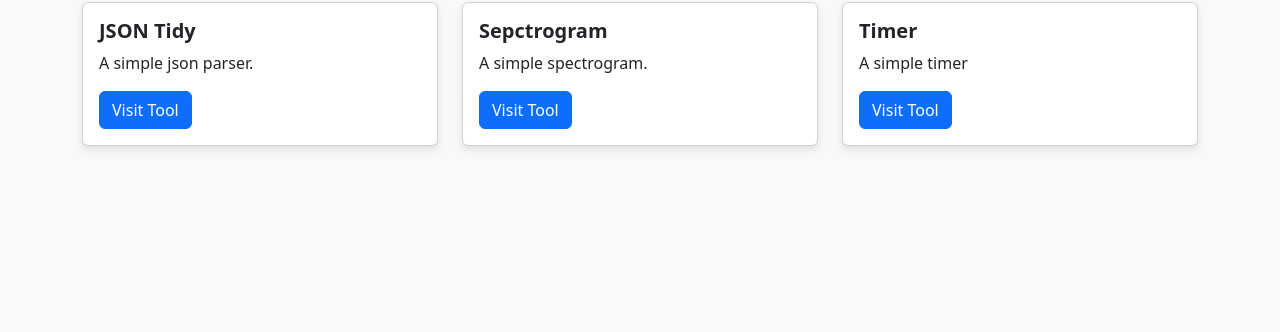
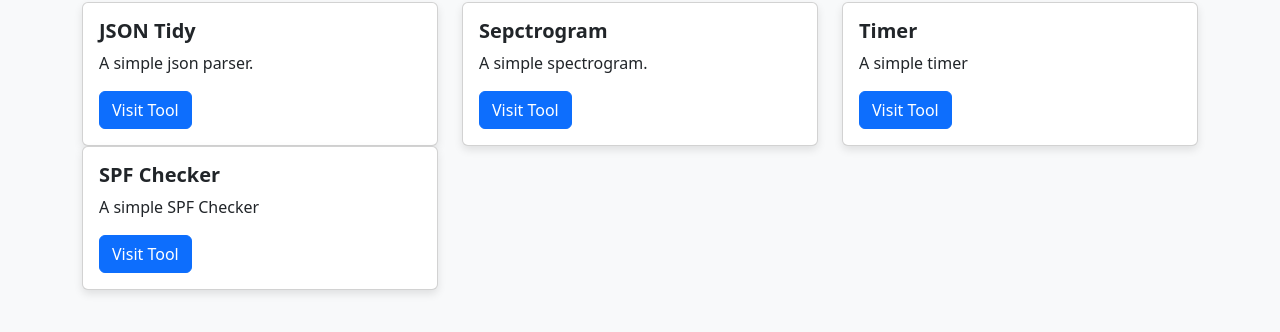
Before and after one commit to i-tabu/tools, a plain HTML site: page index.html in a window 1280 px wide. Shown: the part 118-450 px from the top of the page. Drawn offline with nearby package versions, Linux system fonts and the light colour scheme.

Commit message:
Update index.html

```diff
--- a/index.html
+++ b/index.html
@@ -62,10 +62,21 @@
           </div>
         </div>
       </div>
-      <!-- Add more tools as needed -->
     </div>
-  </div>
-
+    <!-- ./row -->
+    <div class="row g-4">
+      <!-- Tool 1 -->
+      <div class="col-md-4 col-sm-6">
+        <div class="card h-100">
+          <div class="card-body">
+            <h5 class="card-title">SPF Checker</h5>
+            <p class="card-text">A simple SPF Checker</p>
+            <a href="https://i-tabu.github.io/spf-checker" class="btn btn-primary" target="_blank">Visit Tool</a>
+          </div>
+        </div>
+      </div>
+    </div>
+    <!-- .row -->
   <!-- Bootstrap JS -->
   <script src="https://cdn.jsdelivr.net/npm/bootstrap@5.3.0/dist/js/bootstrap.bundle.min.js"></script>
 </body>
```
